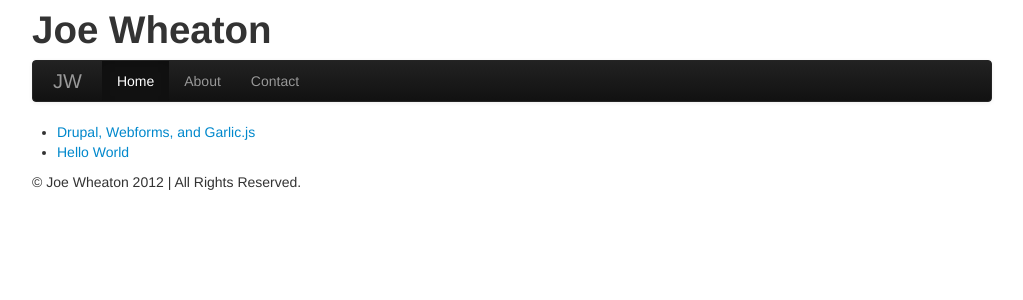
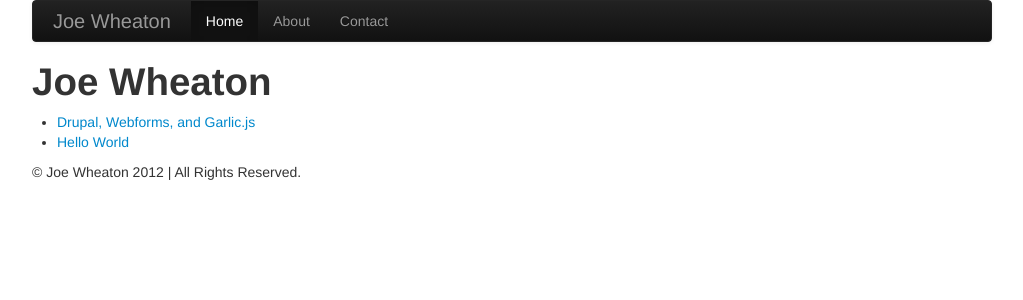
Before and after one commit to jdwfly/jdwfly.github.com, a Jekyll site: the page built from index.html, in a window 1280 px wide. Shown: the top 300 px of the page, without its empty margins (128-1151 px from the left). Built offline with Jekyll 4.4.1, drawn with Linux system fonts in a browser that asks for light colours.

Commit message:
moved navbar on top

```diff
--- a/_layouts/default.html
+++ b/_layouts/default.html
@@ -14,12 +14,9 @@
 </head>
 <body>
   <div id="main">
-    <header>
-      <h1>Joe Wheaton</h1>
-    </header>
     <nav class="navbar navbar-inverse">
       <div class="navbar-inner">
-        <a class="brand" href="#">JW</a>
+        <a class="brand" href="#">Joe Wheaton</a>
         <ul class="nav">
           <li class="active"><a href="/">Home</a></li>
           <li><a href="/about">About</a></li>
@@ -27,6 +24,9 @@
         </ul>
       </div>
     </nav>
+    <header>
+      <h1>Joe Wheaton</h1>
+    </header>
 
     {{ content }}
 
```
